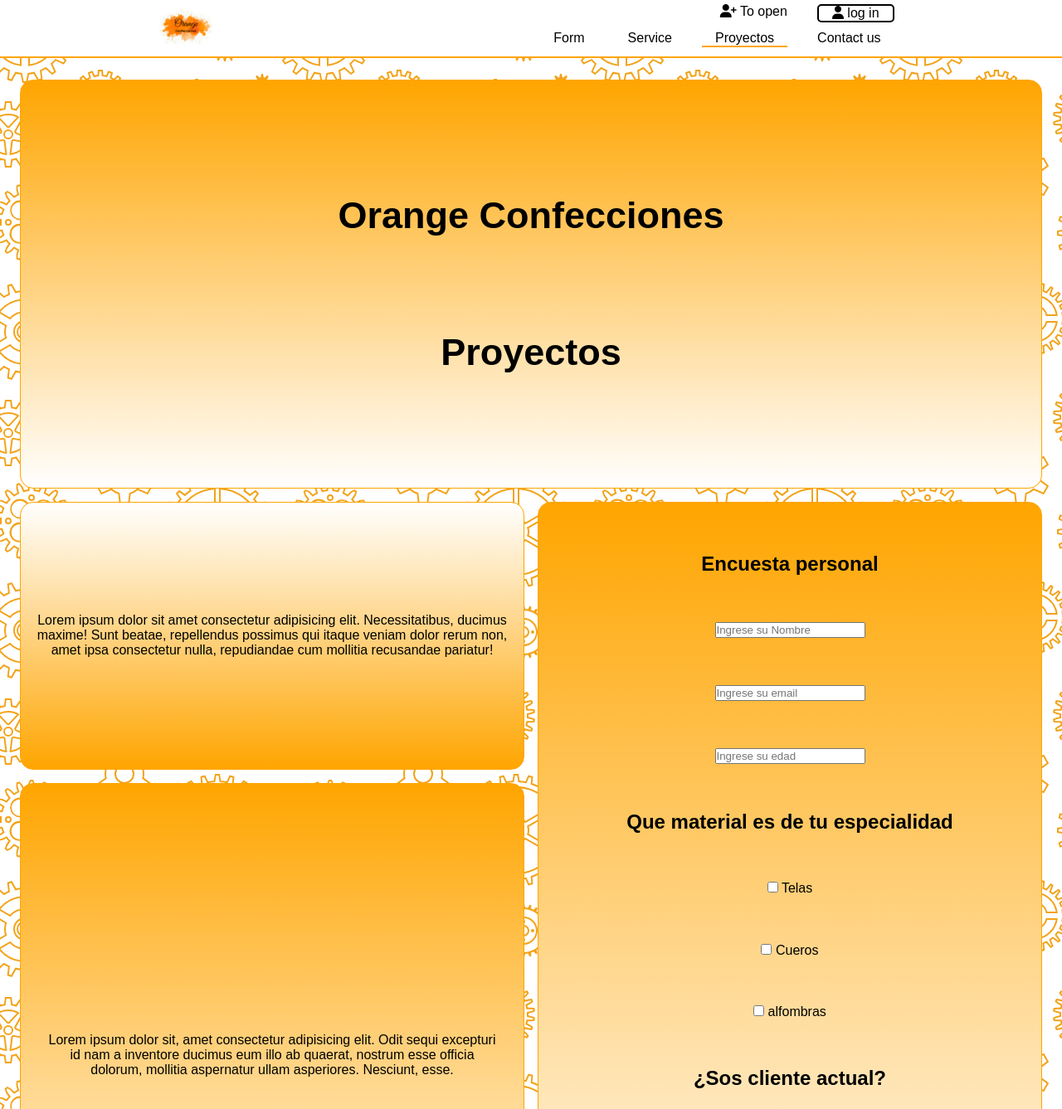
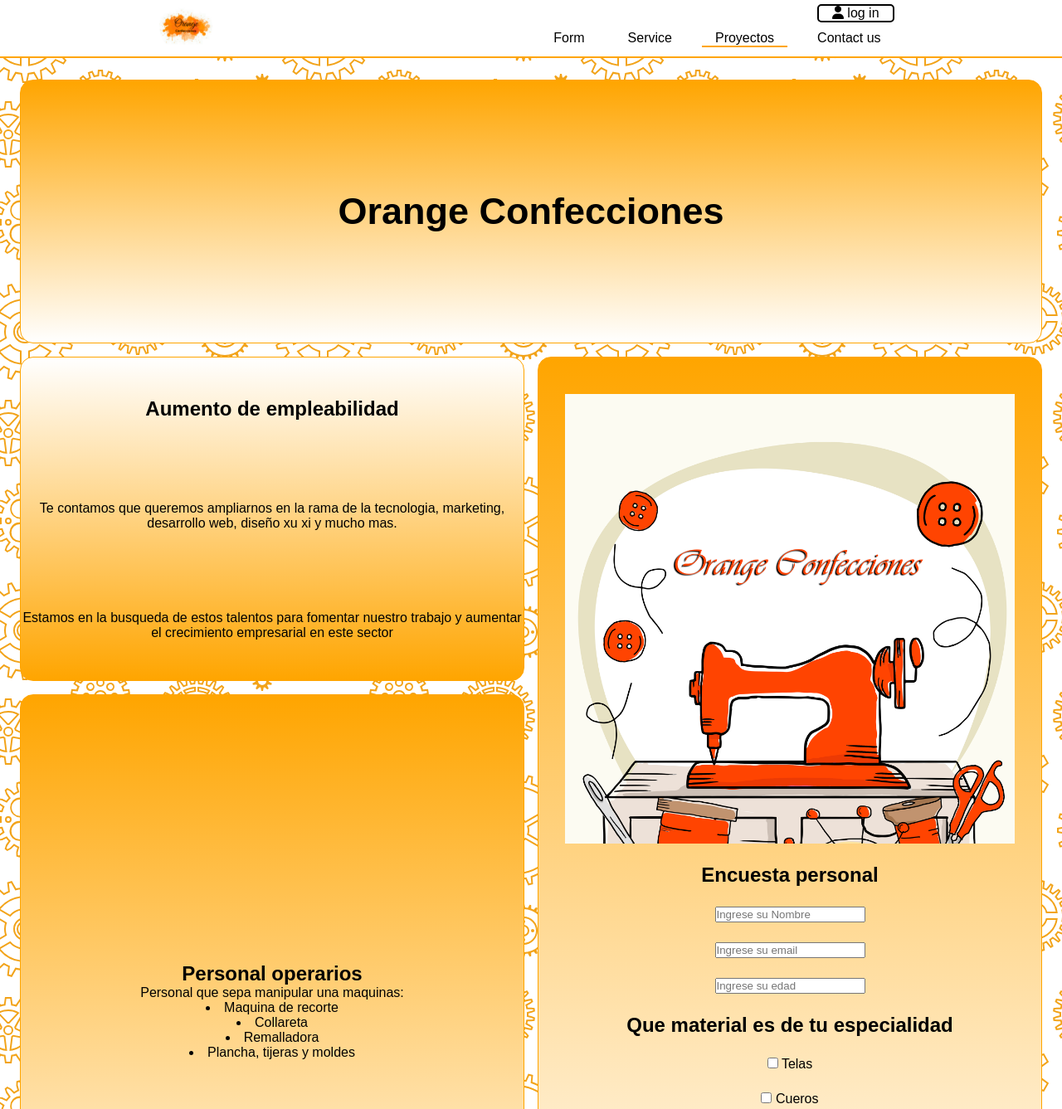
Before and after one commit to Marttify/Indumentaria-Aguilar, a plain HTML site: page assets/page/Proyect.html in a window 1280 px wide. Shown: the top 1337 px of the page at 83% size. Drawn offline with Linux system fonts and the light colour scheme; a web font is replaced by a local one.

Commit message:
Remplazando contenido en las distintas paginas con su contenido adecuado

```diff
--- a/assets/css/style.css
+++ b/assets/css/style.css
@@ -437,9 +437,8 @@
 
 
 
-/* contact */
+/* Contact-us */
 .contact{
-    background-color: var(--secondary);
     display: grid;
     grid-column: 2/4;
     display: flex;
@@ -447,7 +446,7 @@
     margin: 15em 5em;
     padding: 2em;
     border-radius: 2em;
-    border: 1px solid white;
+    border: 1px solid orange;
 }
 .contact__Data{
     display: flex;
--- a/assets/page/Proyect.html
+++ b/assets/page/Proyect.html
@@ -23,10 +23,6 @@
                     <a class="navBar__List" href="Service.html">Service</a>
                     <a class="navBar__List tracing" href="Proyect.html">Proyectos</a>
                     <a class="navBar__List" href="Contact-us.html">Contact us</a>
-                    <a class="navBar__List tracing" href="to-open.html">
-                        <i class="fa-solid fa-user-plus"></i>
-                        To open
-                    </a>
                     <a class="log__in none" href="Log-in.html">
                         <i class="fa-solid fa-user"></i>
                     </a>
@@ -35,10 +31,6 @@
 
             <div class="navBar__Two">
                 <div class="navBar__Items">
-                    <a class="navBar__List" href="to-open.html">
-                        <i class="fa-solid fa-user-plus"></i>
-                        To open
-                    </a>
                     <a class=" log__in" href="Log-in.html">
                         <i class="fa-solid fa-user icon__subMenu"></i>
                         log in
@@ -63,15 +55,22 @@
         <section class="grid__Area">
             <div class="contenedor-1 border">
                 <h1>Orange Confecciones</h1>
-                <h2>Proyectos</h2>
             </div>
             <div class="contenedor-2 border">
-                <p>Lorem ipsum dolor sit amet consectetur adipisicing elit. Necessitatibus, ducimus maxime! Sunt beatae, repellendus possimus qui itaque veniam dolor rerum non, amet ipsa consectetur nulla, repudiandae cum mollitia recusandae pariatur!</p>
+                <h1>Aumento de empleabilidad</h1>
+                <p>Te contamos que queremos ampliarnos en la rama de la tecnologia, marketing, desarrollo web, diseño xu xi y mucho mas. </p>
+                <p>Estamos en la busqueda de estos talentos para fomentar nuestro trabajo y aumentar el crecimiento empresarial en este sector</p>
             </div>
             <div class="contenedor-3 border">
-                <p>Lorem ipsum dolor sit, amet consectetur adipisicing elit. Odit sequi excepturi id nam a inventore ducimus eum illo ab quaerat, nostrum esse officia dolorum, mollitia aspernatur ullam asperiores. Nesciunt, esse.</p>
+                <h1>Personal operarios</h1>
+                <p>Personal que sepa manipular una maquinas:</p>
+                <li>Maquina de recorte</li>
+                <li>Collareta</li>
+                <li>Remalladora</li>
+                <li>Plancha, tijeras y moldes</li>
             </div>
             <div class="contenedor-4 border">
+                <img src="/assets/image/imagenprincipal.png" alt="">
                 <h1>Encuesta personal</h1>
                 <label for="">
                     <input type="text" placeholder="Ingrese su Nombre">
```
Also changed, not shown: assets/page/Contact-us.html (+1 -9 lines), assets/page/Form.html (+0 -4 lines), assets/page/Log-in.html (+2 -4 lines), assets/page/Service.html (+0 -8 lines), assets/page/to-open.html (+0 -8 lines), index.html (+0 -8 lines).
